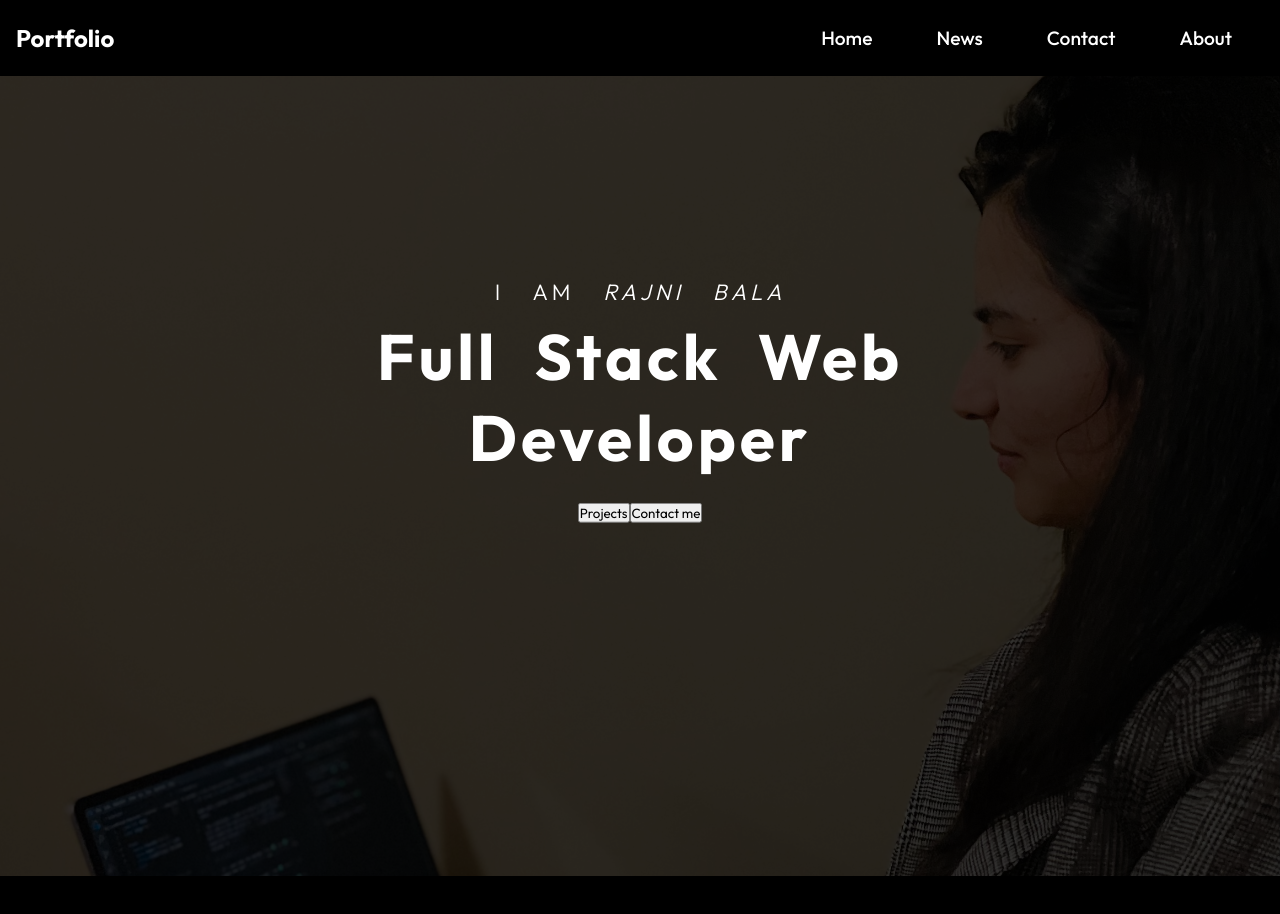
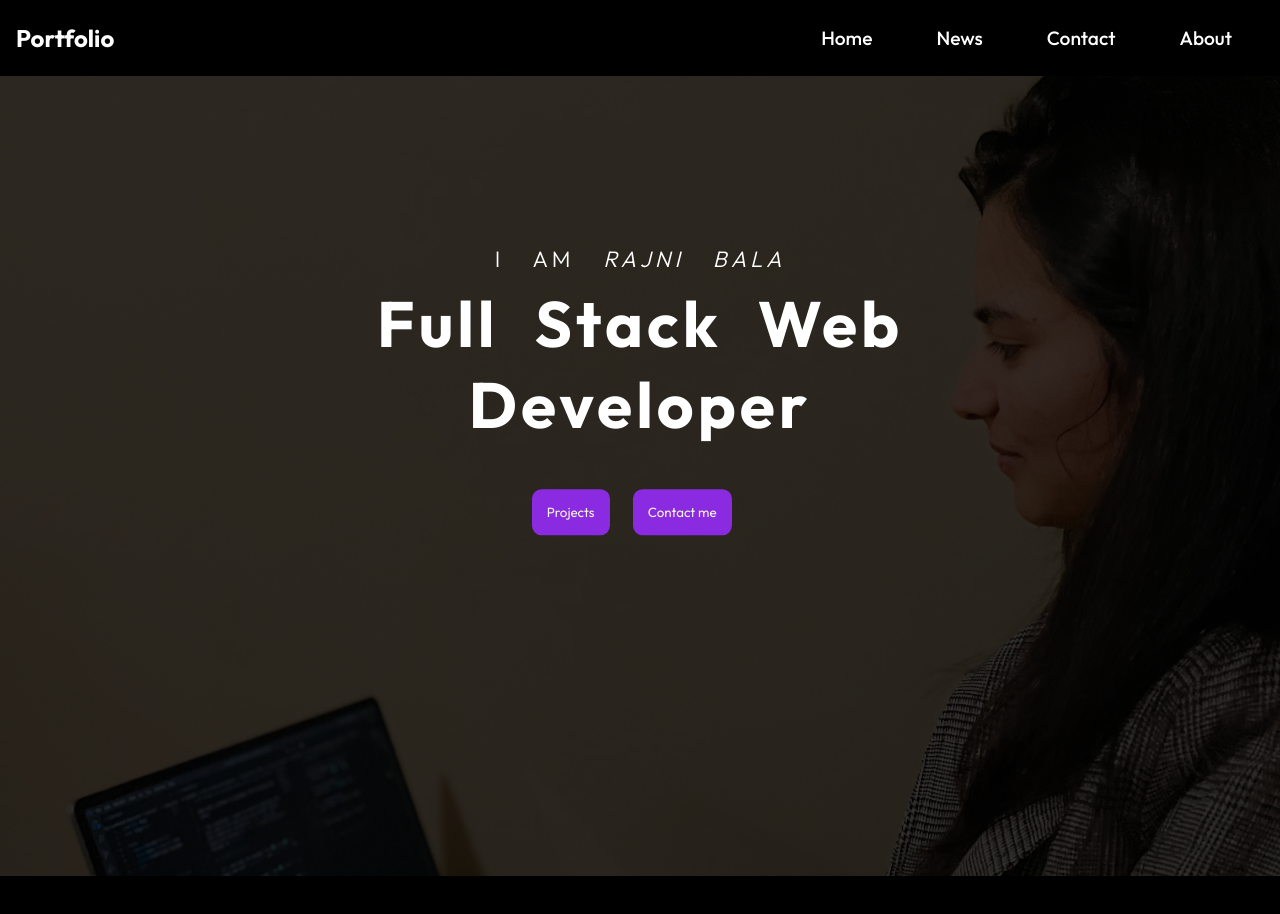
Before and after one commit to rbala16/my-portfolio-website_rb, a React (Create React App) app: page / in a window 1280 px wide. Shown: the top 914 px of the page. Built offline with nearby package versions, Linux system fonts and the light colour scheme.

Commit message:
styling done

```diff
--- a/src/components/header/Header.js
+++ b/src/components/header/Header.js
@@ -16,7 +16,7 @@ const Header = () => {
  <p>I am <span>Rajni Bala</span></p>
  <h1>Full Stack Web Developer</h1>
 <div>
-  <button id='btn'>Projects</button>
+  <button className='btn'>Projects</button>
   <button id='btn-contact'>Contact me</button>
 </div>
 </div>
--- a/src/components/header/header.css
+++ b/src/components/header/header.css
@@ -59,6 +59,17 @@ span{
   text-transform: uppercase;
 }
 
+button  {
+  padding: 15px;
+  border-radius: 0.6rem;
+  background-color: blueviolet;
+  color: beige;
+  border:transparent;
+  margin:20px;
+}
+
+
+
 
 @media screen and (max-width:640px){
   .hero .content h1{
```
Also changed, not shown: src/assets/about-me.jpeg (added).
